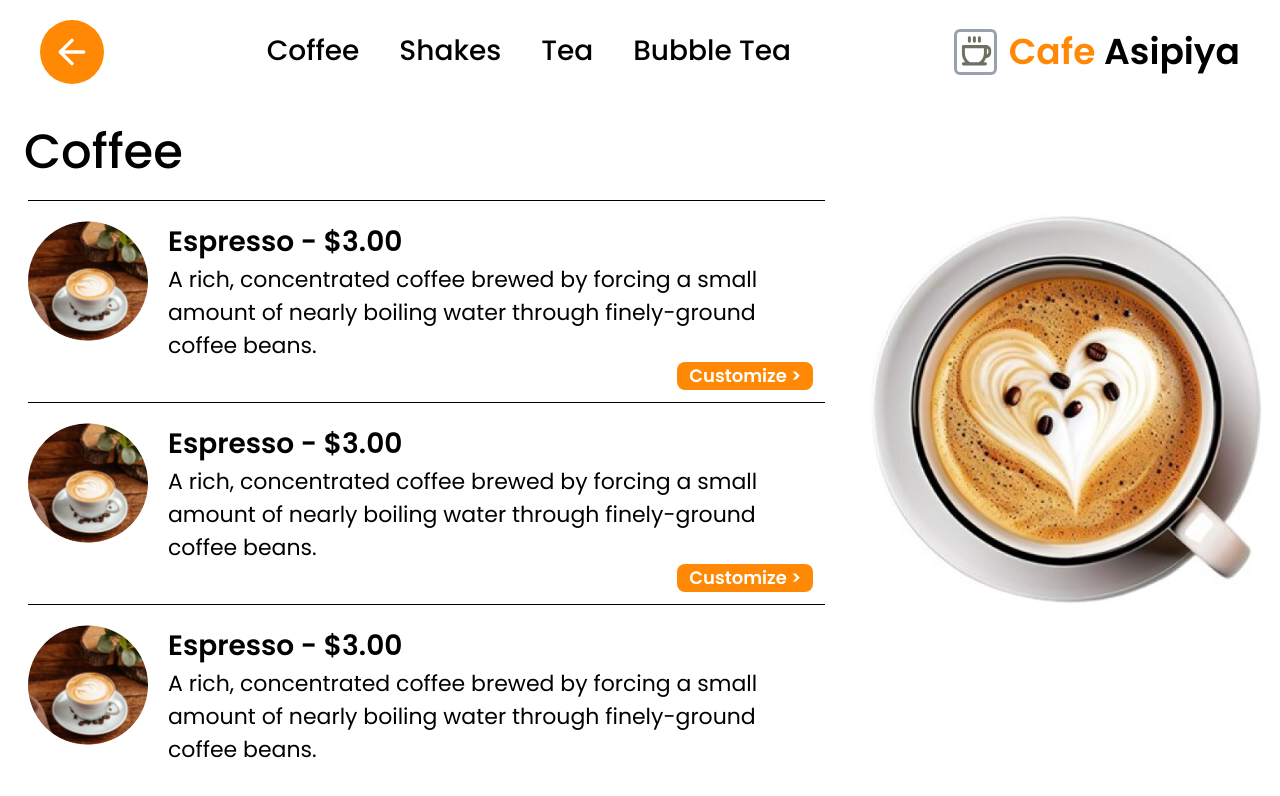
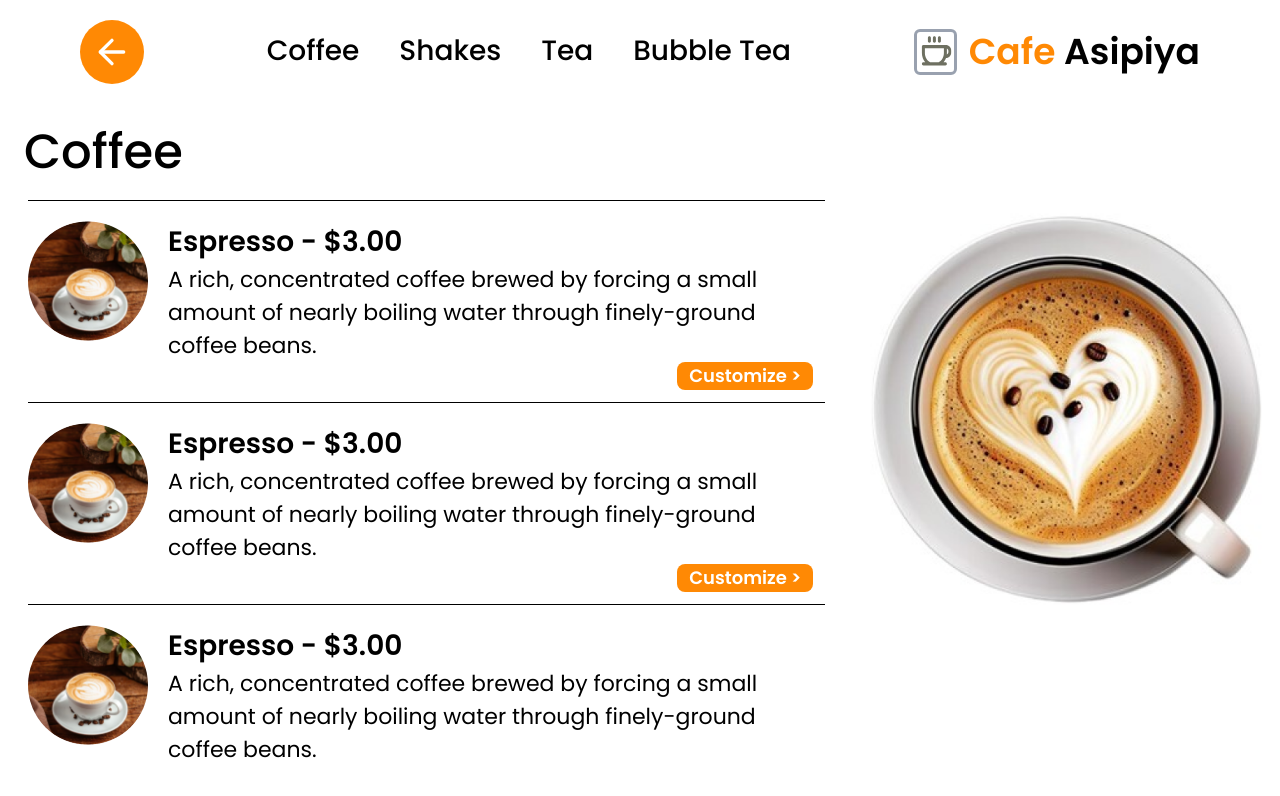
Before and after one commit to udara885/beverage-system, a React (Vite) app in the folder frontend/: page / in a window 1280 px wide. Shown: the top 796 px of the page. Built offline with nearby package versions, Linux system fonts and the light colour scheme.

Commit message:
Adjust Navbar padding for improved layout and spacing

```diff
--- a/frontend/src/components/Navbar.tsx
+++ b/frontend/src/components/Navbar.tsx
@@ -3,15 +3,14 @@ import BackButton from "./BackButton"
 import Logo from "./Logo"
 import Menu from "./Menu"
 
-const Navbar = () =>
-{
+const Navbar = () => {
 	const location = useLocation()
 	const path = location.pathname
 	return (
-    <div className="flex items-center justify-between my-5 px-10 w-screen">
+		<div className="flex  justify-between my-5 px-20 w-screen items-center">
 			<BackButton />
 			{path !== "/customize" && <Menu />}
-      <Logo/>
+			<Logo />
 		</div>
 	)
 }
```
Lines whose indentation alone changed are shown as unchanged.
